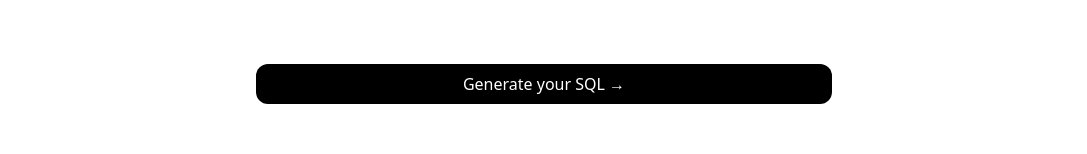
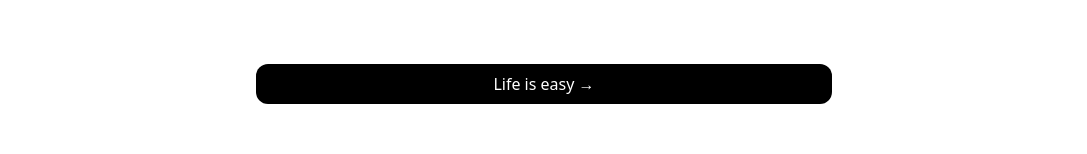
Before and after one commit to chienhsiang-hung/sirigpt, a Next.js app: page / in a window 1280 px wide. Shown: the part 548-702 px from the top of the page, without its empty margins (96-1183 px from the left). Built offline with nearby package versions, Linux system fonts and the light colour scheme.

Commit message:
Update index.tsx

```diff
--- a/pages/index.tsx
+++ b/pages/index.tsx
@@ -91,7 +91,7 @@ const Home: NextPage = () => {
               className="bg-black rounded-xl text-white font-medium px-4 py-2 sm:mt-10 mt-8 hover:bg-black/80 w-full"
               onClick={(e) => generateBio(e)}
             >
-              Generate your SQL &rarr;
+              Life is easy &rarr;
             </button>
           )}
           {loading && (
```
